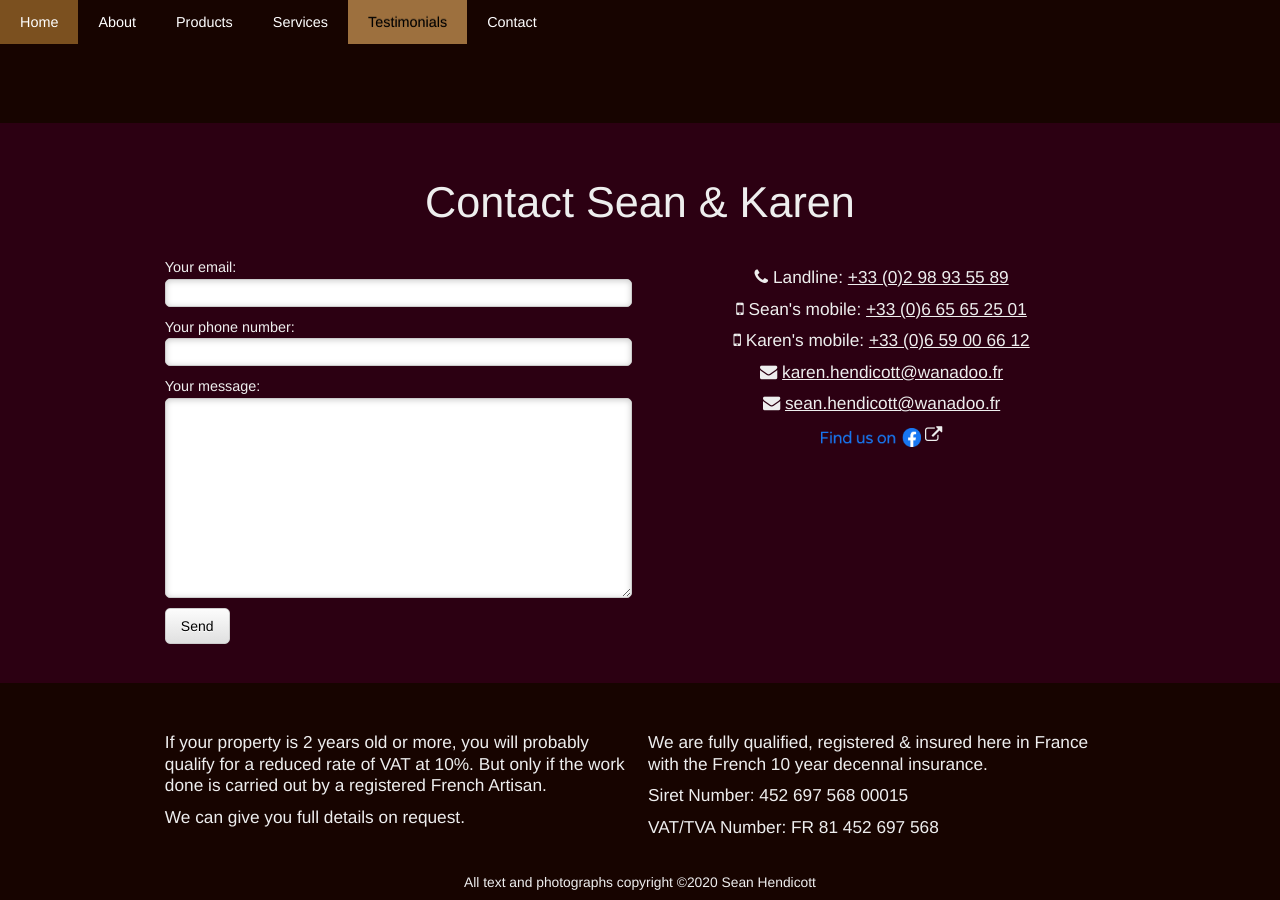
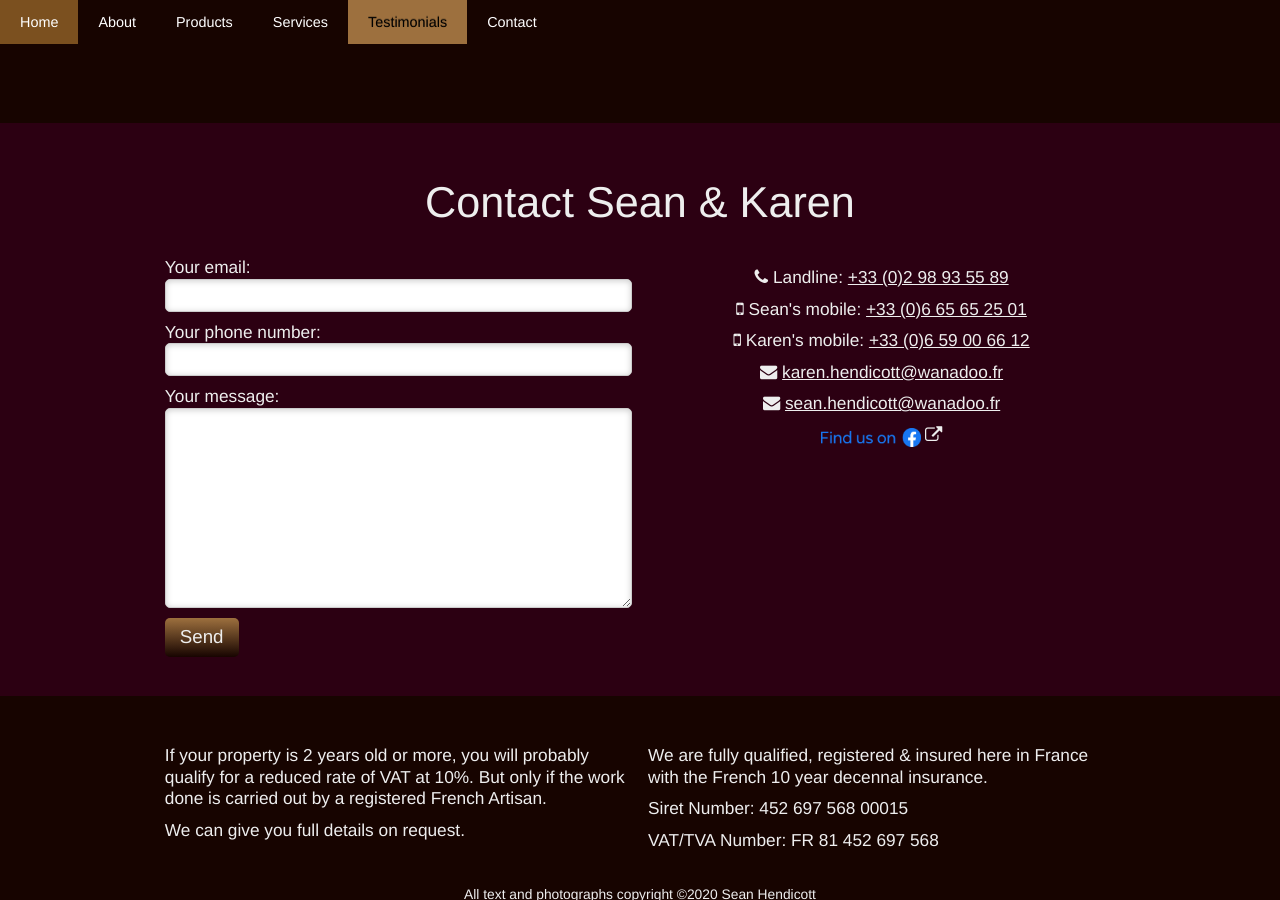
Before and after one commit to berthelemy/seanhendicott, a Jekyll site: the page built from index.md, in a window 1280 px wide and 900 px high, scrolled down 4959 px. Built offline with Jekyll 4.4.1, drawn with Linux system fonts in a browser that asks for light colours; nearby versions of some CDN libraries.

Commit message:
fix form size

```diff
--- a/_layouts/default.html
+++ b/_layouts/default.html
@@ -310,7 +310,7 @@
             <input type="hidden" name="_subject" value="[Website message]" />
             <input type="text" name="_gotcha" style="display:none" />
 
-            <button type="submit">Send</button>
+            <button class="button light" type="submit">Send</button>
         </form>
     </div>
     <div class="col_6 center">
--- a/assets/style.css
+++ b/assets/style.css
@@ -139,7 +139,7 @@ font:normal 0.9em/150% 'Arimo', arial, verdana, sans-serif;
 text-shadow: 0 0 1px transparent; /* google font pixelation fix */
 }
 
-p, li, td {
+p, li, td, label {
 	font-size: 1.2em;
 }
 
```
